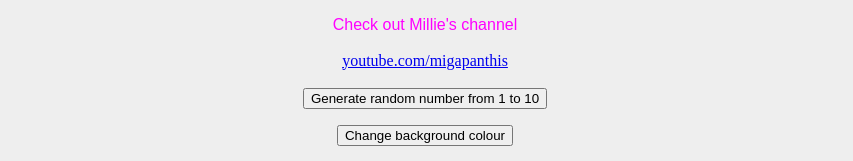
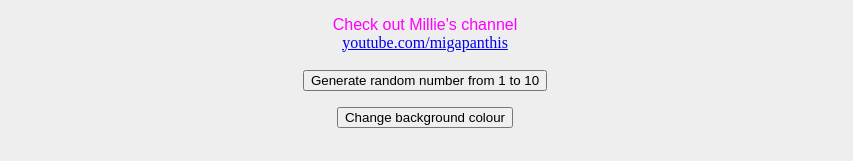
Before and after one commit to haszbro/haszbro.github.io, a plain HTML site: page index.html in a window 1280 px wide. Shown: the part 184-345 px from the top of the page, 215-1068 px from the left. Drawn offline with Linux system fonts and the light colour scheme.

Commit message:
fix millies channel thing

```diff
--- a/index.html
+++ b/index.html
@@ -34,7 +34,7 @@
 	</table>
 	<div id='millietxt'><center><font face= 'arial'>Check out my channel</font><br></center></div>
 	<div id='millielink'><a color='lime' href="https://www.youtube.com/arh2003">youtube.com/alexthehaszard<br><br></a></div>
-	<div id='millietxt'><center><font face= 'arial'>Check out Millie's channel</font><br><br></center></div>
+	<div id='millietxt'><center><font face= 'arial'>Check out Millie's channel</font><br></center></div>
 	<div id='millielink'><a color='lime' href="https://www.youtube.com/channel/UCWR62QyAfxdnoqB3bwqU74g">youtube.com/migapanthis<br><br></a></div>
 	<script src='index.js'></script>
 	<center><button type="button"
```
